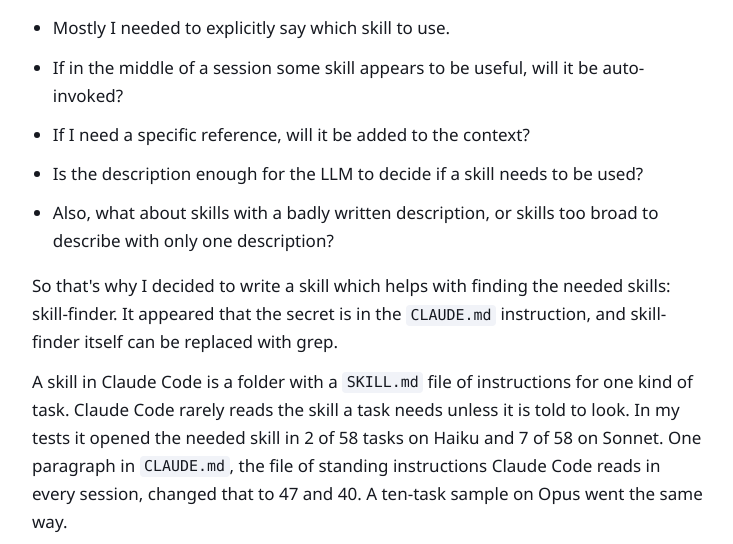
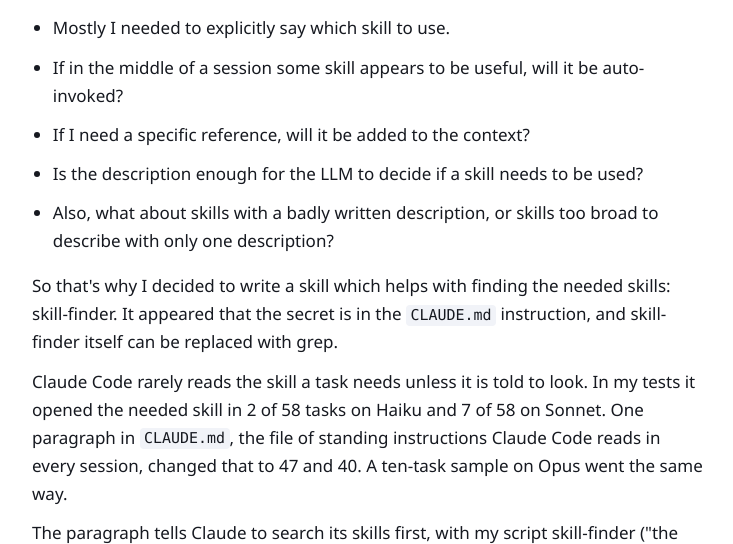
Before and after one commit to ydmitry/skill-finder, a plain HTML site: page docs/index.html in a window 1280 px wide. Shown: the part 191-735 px from the top of the page, without its empty margins (272-1005 px from the left). Drawn offline with Linux system fonts and the light colour scheme.

Commit message:
docs: the article no longer explains what a skill is

```diff
--- a/docs/index.html
+++ b/docs/index.html
@@ -53,13 +53,11 @@ too broad to describe with only one description?</li>
 needed skills: skill-finder. It appeared that the secret is in the
 <code>CLAUDE.md</code> instruction, and skill-finder itself can be
 replaced with grep.</p>
-<p>A skill in Claude Code is a folder with a <code>SKILL.md</code> file
-of instructions for one kind of task. Claude Code rarely reads the skill
-a task needs unless it is told to look. In my tests it opened the needed
-skill in 2 of 58 tasks on Haiku and 7 of 58 on Sonnet. One paragraph in
-<code>CLAUDE.md</code>, the file of standing instructions Claude Code
-reads in every session, changed that to 47 and 40. A ten-task sample on
-Opus went the same way.</p>
+<p>Claude Code rarely reads the skill a task needs unless it is told to
+look. In my tests it opened the needed skill in 2 of 58 tasks on Haiku
+and 7 of 58 on Sonnet. One paragraph in <code>CLAUDE.md</code>, the file
+of standing instructions Claude Code reads in every session, changed
+that to 47 and 40. A ten-task sample on Opus went the same way.</p>
 <p>The paragraph tells Claude to search its skills first, with my script
 skill-finder ("the finder") or with a plain <code>grep</code>. Both did
 about equally well. These are test tasks, not real work. <a
```
Also changed, not shown: 1 other file.
